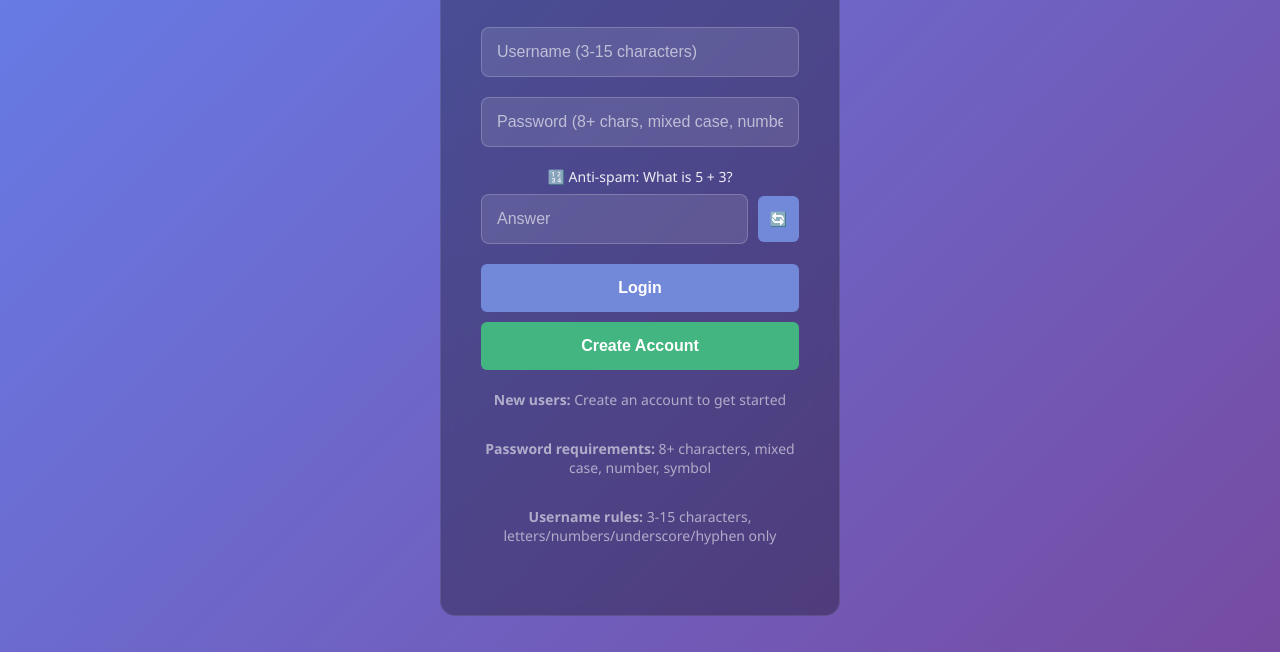
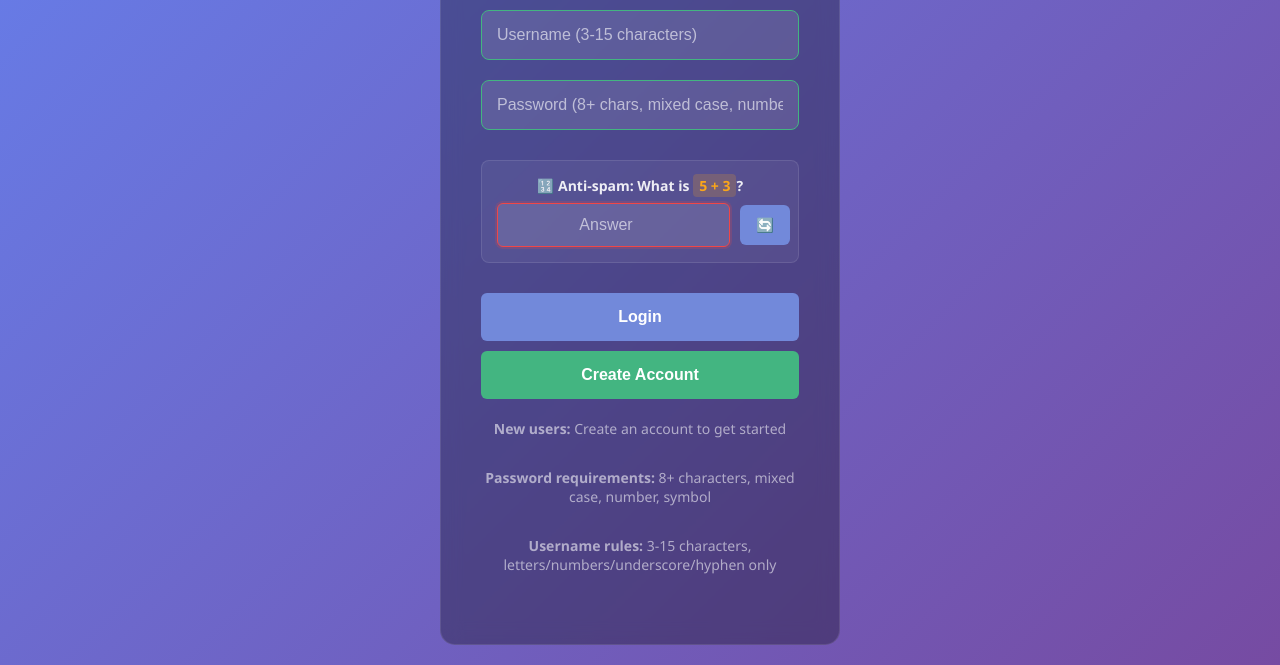
Before and after one commit to izzethannn/memochat-backend, a website: page index.html in a window 1280 px wide. Shown: the part 148-813 px from the top of the page. Drawn offline with nearby package versions, Linux system fonts and the light colour scheme.

Commit message:
Update styles.css

```diff
--- a/styles.css
+++ b/styles.css
@@ -792,3 +792,83 @@ body {
         padding: 30px 20px;
     }
 }
+
+.captcha-section {
+    margin: 10px 0;
+    padding: 15px;
+    background: rgba(255, 255, 255, 0.05);
+    border-radius: 8px;
+    border: 1px solid rgba(255, 255, 255, 0.1);
+}
+
+.captcha-section label {
+    color: rgba(255, 255, 255, 0.9);
+    font-size: 14px;
+    margin-bottom: 8px;
+    display: block;
+    font-weight: 600;
+}
+
+#captchaQuestion {
+    color: #faa61a;
+    font-weight: bold;
+    background: rgba(250, 166, 26, 0.2);
+    padding: 2px 6px;
+    border-radius: 4px;
+}
+
+.captcha-section input[type="number"] {
+    padding: 12px;
+    border: 1px solid rgba(255, 255, 255, 0.3);
+    border-radius: 6px;
+    background: rgba(255, 255, 255, 0.1);
+    color: white;
+    font-size: 16px;
+    text-align: center;
+}
+
+.captcha-section input[type="number"]:focus {
+    outline: none;
+    background: rgba(255, 255, 255, 0.15);
+    border-color: #7289da;
+}
+
+.captcha-section input[type="number"]::placeholder {
+    color: rgba(255, 255, 255, 0.6);
+}
+
+/* Refresh button styling */
+.captcha-section .btn {
+    min-width: 50px !important;
+    padding: 12px !important;
+    font-size: 14px !important;
+}
+
+/* Error states for validation */
+.login-form input:invalid {
+    border-color: #f04747;
+    box-shadow: 0 0 0 2px rgba(240, 71, 71, 0.2);
+}
+
+.login-form input:valid {
+    border-color: #43b581;
+}
+
+/* Password strength indicator */
+.password-strength {
+    height: 4px;
+    background: rgba(255, 255, 255, 0.1);
+    border-radius: 2px;
+    margin-top: 5px;
+    overflow: hidden;
+}
+
+.password-strength-bar {
+    height: 100%;
+    transition: all 0.3s ease;
+    border-radius: 2px;
+}
+
+.password-weak { background: #f04747; width: 33%; }
+.password-medium { background: #faa61a; width: 66%; }
+.password-strong { background: #43b581; width: 100%; }
```
